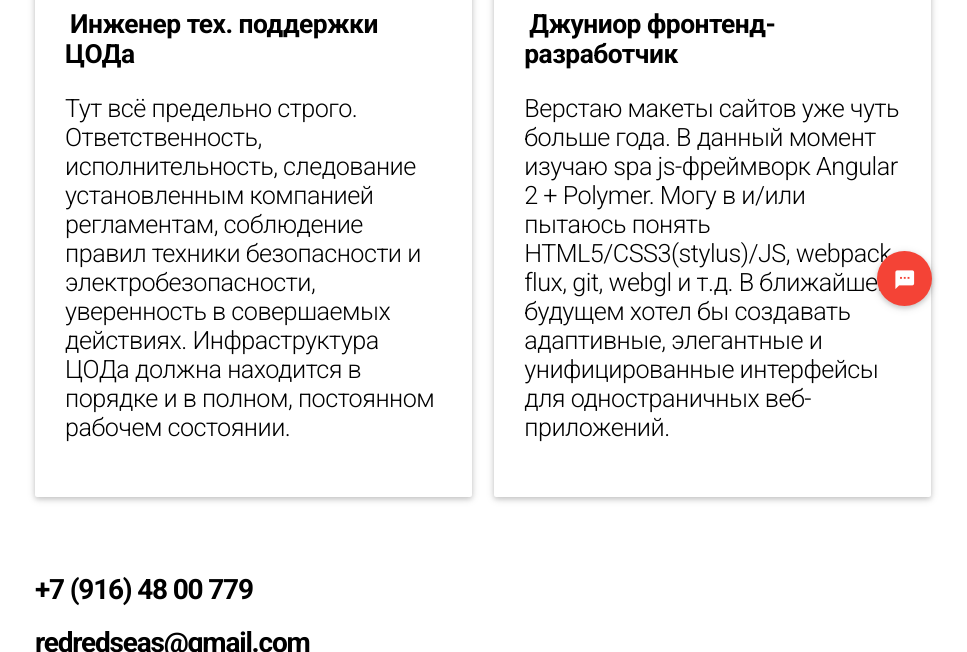
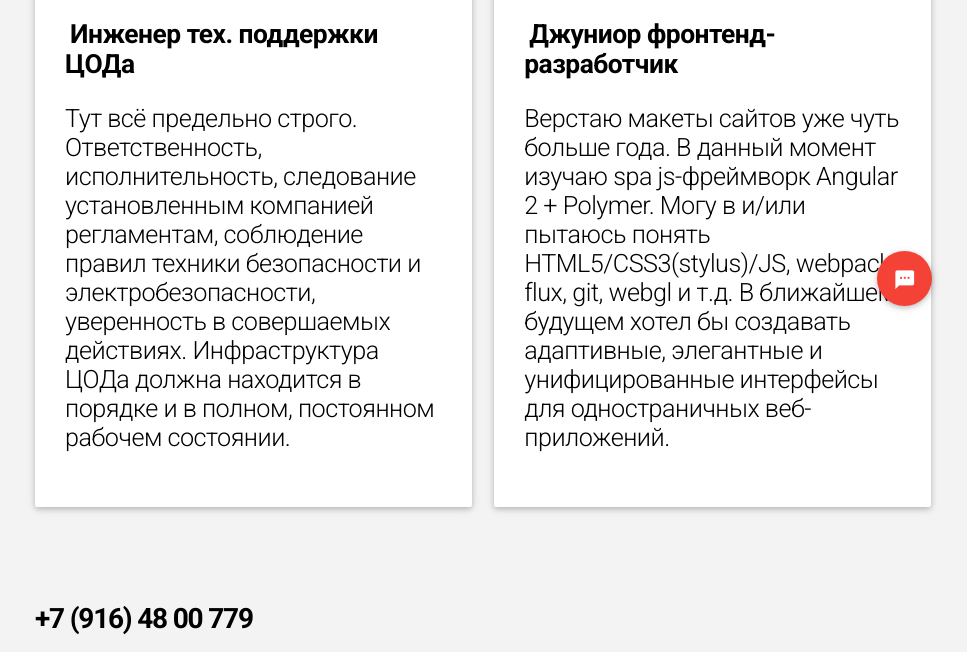
Before and after one commit to sisforserrgio/sisforserrgio.github.io, a plain HTML site: page index.html in a window 1280 px wide. Shown: the part 444-1096 px from the top of the page, without its empty margins (157-1124 px from the left). Drawn offline with nearby package versions, Linux system fonts and the light colour scheme.

Commit message:
Update serg.css

```diff
--- a/css/serg.css
+++ b/css/serg.css
@@ -5,7 +5,7 @@ body {
     -webkit-font-smoothing: antialiased;
     font-family: 'Roboto', sans-serif;
     width: 100%;
-    background-color: #fff;
+    background-color: #f3f3f3;
     padding: 0px 0px!important;
     color: #000;
     text-decoration: none;
@@ -161,8 +161,6 @@ row {
 
 /*STOCK FRAMEWORK CLASSES*/
 
-.box-shadow: 0 2px 5px 0 rgba(0,0,0,0),0 2px 10px 0 rgba(0, 0, 0, 0);
-
 .col {
     padding-bottom: 10px!important;
 }
@@ -199,7 +197,7 @@ row {
 }
 
 .page-footer {
-    background-color: #fff!important;
+    background-color: #f3f3f3!important;
     background-position: left 159px;
     background-size: 8000px;
     /* background-image: url(https://upload.wikimedia.org/wikipedia/commons/c/c9/Rainbow-diagram-ROYGBIV.svg)*/
```
